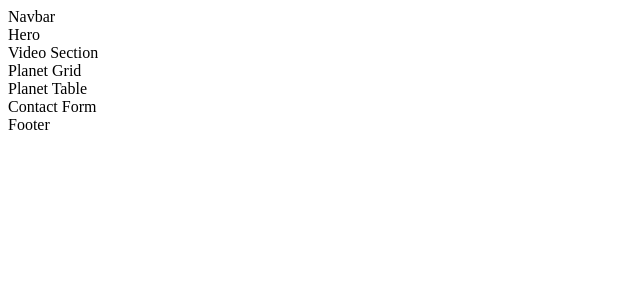
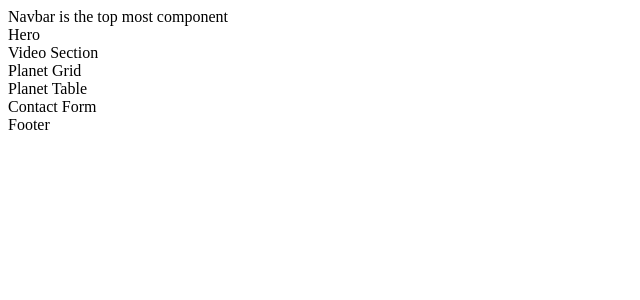
Before and after one commit to AderogbaAdedamola/Group-7_ts_Capstone, a React (Vite) app in the folder the_space/: page / in a window 1280 px wide. Shown: the top 300 px of the page, without its empty margins (0-640 px from the left). Built offline with nearby package versions, Linux system fonts and the light colour scheme.

Commit message:
Provided more info on the Navbar

```diff
--- a/the_space/src/components/Navbar/index.jsx
+++ b/the_space/src/components/Navbar/index.jsx
@@ -1,5 +1,5 @@
 
 
 export default function Navbar() {
-  return <div>Navbar</div>
+  return <div>Navbar is the top most component</div>
 }
```
